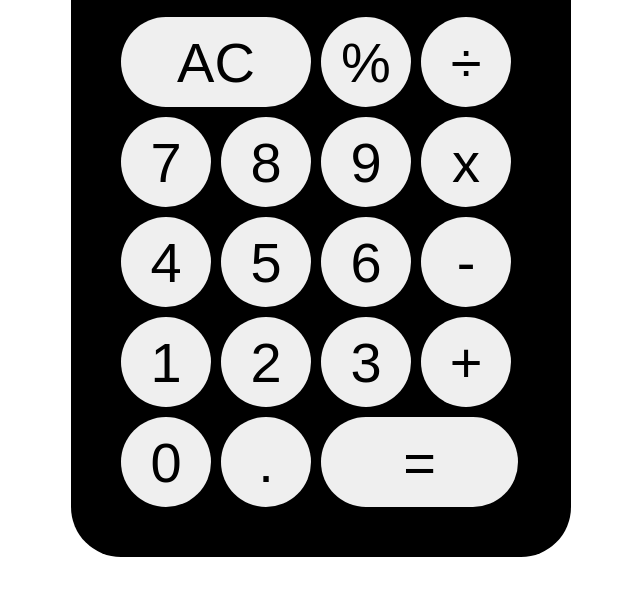
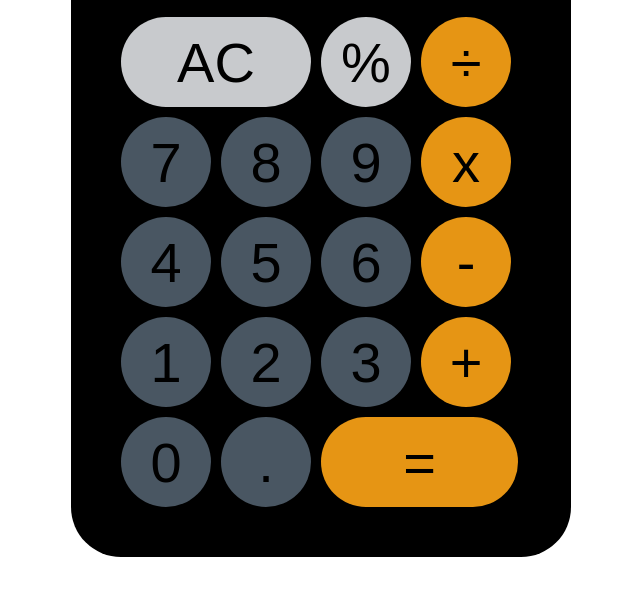
Before and after one commit to r-stake/calculator, a plain HTML site: page index.html in a window 1280 px wide. Shown: the part 210-800 px from the top of the page, without its empty margins (319-959 px from the left). Drawn offline with Linux system fonts and the light colour scheme.

Commit message:
Style calculator buttons with different colors

```diff
--- a/css/style.css
+++ b/css/style.css
@@ -48,8 +48,6 @@ body {
     font-size: 3.5rem;
     padding-top: calc(3.125%);
     padding-bottom: calc(3.125%);
-    position: relative;
-    overflow: hidden;
     justify-content: center;
     align-items: center;
     border: none;
@@ -62,3 +60,18 @@ body {
 .ui button:last-child {
     width: calc(50% - 3px);
 }
+
+.ui button.clear,
+.ui button.percentage {
+    background-color: #c8cacd;
+}
+
+.ui button.operator,
+.ui button.equals {
+    background-color: #e69514;
+}
+
+.ui button.digit,
+.ui button.comma {
+    background-color: #495662;
+}
--- a/index.html
+++ b/index.html
@@ -14,24 +14,24 @@
                 123456789
             </div>
             <div class="ui flex-container">
-                <button>AC</button>
-                <button>%</button>
-                <button>÷</button>
-                <button>7</button>
-                <button>8</button>
-                <button>9</button>
-                <button>x</button>
-                <button>4</button>
-                <button>5</button>
-                <button>6</button>
-                <button>-</button>
-                <button>1</button>
-                <button>2</button>
-                <button>3</button>
-                <button>+</button>
-                <button>0</button>
-                <button>.</button>
-                <button>=</button>
+                <button class="clear">AC</button>
+                <button class="percentage">%</button>
+                <button class="division operator">÷</button>
+                <button class="digit">7</button>
+                <button class="digit">8</button>
+                <button class="digit">9</button>
+                <button class="multiplication operator">x</button>
+                <button class="digit">4</button>
+                <button class="digit">5</button>
+                <button class="digit">6</button>
+                <button class="subtraction operator">-</button>
+                <button class="digit">1</button>
+                <button class="digit">2</button>
+                <button class="digit">3</button>
+                <button class="addition operator">+</button>
+                <button class="digit">0</button>
+                <button class="comma">.</button>
+                <button class="equals">=</button>
             </div>
         </div>
     </div>
```
